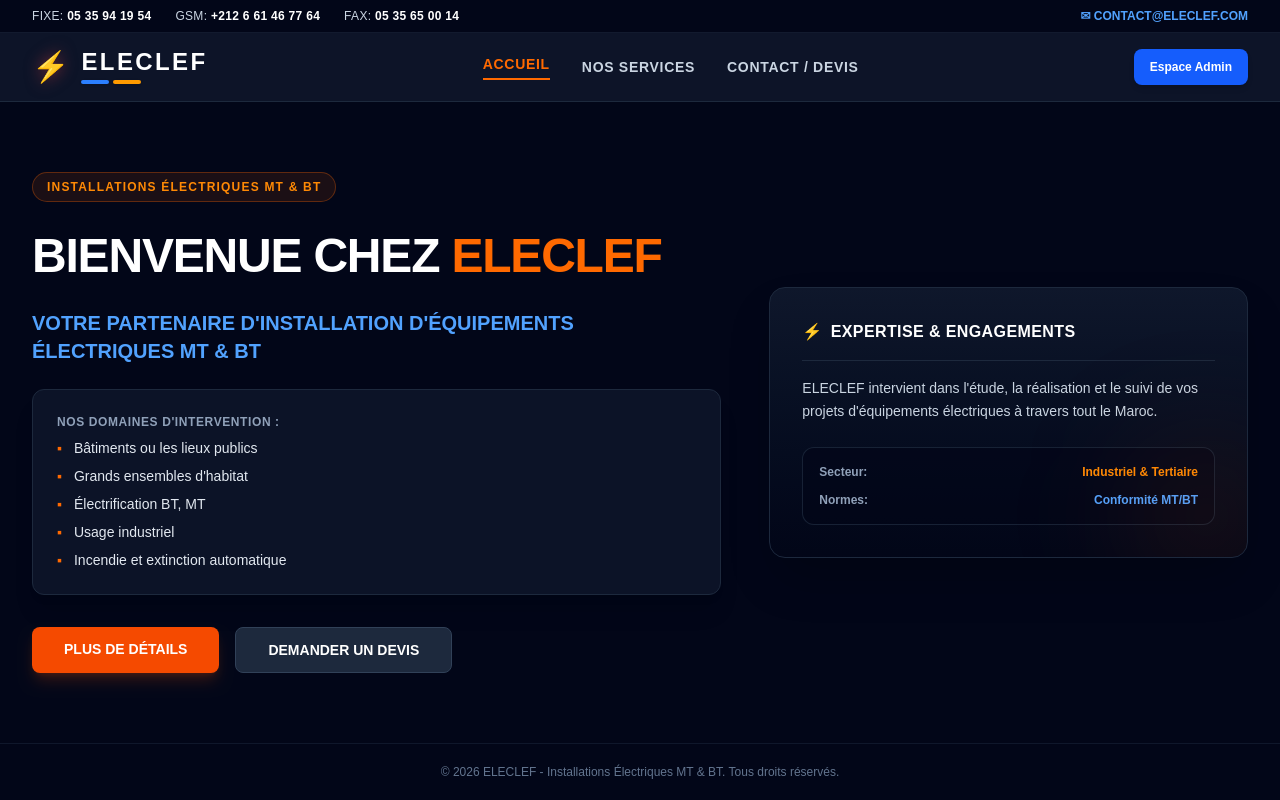
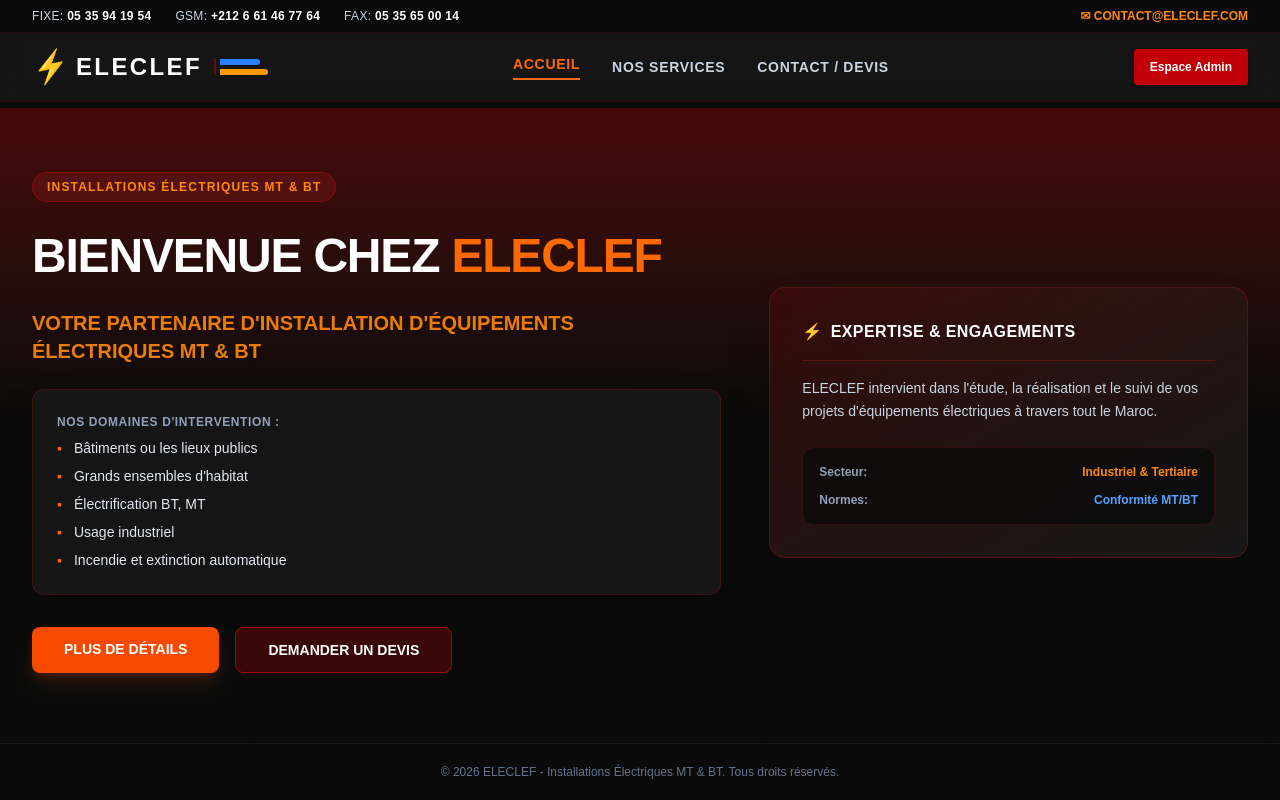
Before and after one commit to anissazouhair-hue/eleclef_app, a Next.js app: page / in a window 1280 px wide. Built offline with nearby package versions, Linux system fonts and the light colour scheme.

Commit message:
Force deploy dark theme

```diff
--- a/app/page.tsx
+++ b/app/page.tsx
@@ -3,13 +3,13 @@
 
 export default function Home() {
   return (
-    <div className="min-h-screen bg-slate-950 text-slate-100 font-sans flex flex-col justify-between">
+    <div className="min-h-screen bg-neutral-950 text-slate-100 font-sans flex flex-col justify-between">
 
-      {/* Top Header & Navigation */}
-      <header className="w-full border-b border-slate-800 bg-slate-900/90 backdrop-blur-md sticky top-0 z-50">
+      {/* Header Section */}
+      <header className="w-full border-b border-red-950/80 bg-neutral-900/90 backdrop-blur-md sticky top-0 z-50">
 
-        {/* Top Info Strip */}
-        <div className="bg-slate-950 text-slate-300 text-xs py-2 px-8 border-b border-slate-800/60">
+        {/* Top Info Bar */}
+        <div className="bg-neutral-950 text-slate-300 text-xs py-2 px-8 border-b border-red-950/50">
           <div className="max-w-7xl mx-auto flex flex-wrap justify-between items-center gap-4">
             <div className="flex items-center gap-6 font-medium tracking-wide">
               <span>FIXE: <strong className="text-white">05 35 94 19 54</strong></span>
@@ -18,36 +18,39 @@
             </div>
             <a
               href="mailto:CONTACT@ELECLEF.COM"
-              className="text-blue-400 hover:text-blue-300 font-semibold transition"
+              className="text-orange-400 hover:text-orange-300 font-semibold transition"
             >
               ✉ CONTACT@ELECLEF.COM
             </a>
           </div>
         </div>
 
-        {/* Main Navigation & Modern Refined Logo */}
+        {/* Main Nav with Exact Authentic Logo Structure */}
         <div className="max-w-7xl mx-auto px-8 py-4 flex justify-between items-center">
 
-          {/* Logo with Car-Brand Style Facelift (Exact original elements, modern finish) */}
-          <a href="/" className="flex items-center gap-3 group">
-            {/* Red Flame/Spark Bolt */}
-            <div className="text-3xl text-red-500 drop-shadow-[0_0_8px_rgba(239,68,68,0.5)] transform group-hover:scale-105 transition duration-200">
+          {/* Logo Identique au Site Officiel */}
+          <a href="/" className="flex items-center gap-2 group">
+            {/* Red Flame Icon matching original style */}
+            <div className="relative flex items-center justify-center">
+              <span className="text-3xl text-red-600 font-black tracking-tighter transform -rotate-12 group-hover:scale-110 transition duration-200">
                 ⚡
+              </span>
             </div>
 
-            <div className="flex flex-col">
+            <div className="flex items-center gap-3">
               <span className="text-2xl font-black tracking-widest text-white leading-none">
                 ELECLEF
               </span>
-              {/* Electric Cables Aesthetic (Streamlined & Clean) */}
-              <div className="flex items-center gap-1 mt-1.5">
-                <div className="h-1 w-7 bg-blue-500 rounded-full shadow-sm"></div>
-                <div className="h-1 w-7 bg-amber-500 rounded-full shadow-sm"></div>
+
+              {/* Real Wires Concept (Blue & Orange Cables) */}
+              <div className="flex flex-col gap-1 pl-1 border-l-2 border-red-600/40">
+                <div className="h-1.5 w-10 bg-blue-500 rounded-r-full shadow-sm"></div>
+                <div className="h-1.5 w-12 bg-amber-500 rounded-r-full shadow-sm"></div>
               </div>
             </div>
           </a>
 
-          {/* Navigation Links (3 Essential Links) */}
+          {/* Navigation Links */}
           <nav className="hidden md:flex items-center gap-8 text-sm font-semibold uppercase tracking-wider">
             <a href="/" className="text-orange-500 border-b-2 border-orange-500 pb-1">Accueil</a>
             <a href="/services" className="text-slate-300 hover:text-orange-400 transition">Nos Services</a>
@@ -56,19 +59,20 @@
 
           <a
             href="/admin"
-            className="text-xs font-bold text-white bg-blue-600 hover:bg-blue-500 px-4 py-2.5 rounded-lg transition shadow-md"
+            className="text-xs font-bold text-white bg-red-700 hover:bg-red-600 px-4 py-2.5 rounded transition shadow-md"
           >
             Espace Admin
           </a>
         </div>
       </header>
 
-      {/* Hero Section (Dark Modern Industrial UI) */}
-      <main className="max-w-7xl mx-auto px-8 py-16 w-full my-auto grid md:grid-cols-12 gap-12 items-center">
+      {/* Hero Section avec Background Rouge Dark / Maroon (Dark Crimson) */}
+      <main className="w-full bg-gradient-to-b from-red-950 via-neutral-950 to-neutral-950 py-16">
+        <div className="max-w-7xl mx-auto px-8 grid md:grid-cols-12 gap-12 items-center">
 
           {/* Main Content */}
           <div className="md:col-span-7 space-y-6">
-          <div className="inline-block bg-orange-500/10 border border-orange-500/30 text-orange-400 text-xs font-bold px-3.5 py-1.5 rounded-full uppercase tracking-widest">
+            <div className="inline-block bg-red-900/40 border border-red-700/50 text-orange-400 text-xs font-bold px-3.5 py-1.5 rounded-full uppercase tracking-widest">
               Installations Électriques MT & BT
             </div>
 
@@ -76,11 +80,11 @@
               BIENVENUE CHEZ <span className="text-orange-500">ELECLEF</span>
             </h1>
 
-          <p className="text-xl font-bold text-blue-400 leading-snug">
+            <p className="text-xl font-bold text-orange-400/90 leading-snug">
               VOTRE PARTENAIRE D'INSTALLATION D'ÉQUIPEMENTS ÉLECTRIQUES MT & BT
             </p>
 
-          <div className="bg-slate-900/80 border border-slate-800 p-6 rounded-xl space-y-3 shadow-xl">
+            <div className="bg-neutral-900/90 border border-red-900/40 p-6 rounded-xl space-y-3 shadow-2xl">
               <p className="text-xs font-bold text-slate-400 uppercase tracking-wider mb-2">Nos Domaines d'intervention :</p>
               <ul className="space-y-2 text-slate-200 text-sm font-medium">
                 <li className="flex items-center gap-3"><span className="text-orange-500 font-bold">▪</span> Bâtiments ou les lieux publics</li>
@@ -100,26 +104,24 @@
               </a>
               <a
                 href="/contact"
-              className="px-8 py-3 bg-slate-800 hover:bg-slate-700 border border-slate-700 text-white font-bold rounded-lg text-sm uppercase transition"
+                className="px-8 py-3 bg-red-950/80 hover:bg-red-900 border border-red-800 text-white font-bold rounded-lg text-sm uppercase transition"
               >
                 DEMANDER UN DEVIS
               </a>
             </div>
           </div>
 
-        {/* Side Card */}
-        <div className="md:col-span-5 bg-gradient-to-b from-slate-900 to-slate-950 border border-slate-800 rounded-2xl p-8 shadow-2xl relative overflow-hidden">
-          <div className="absolute -right-10 -bottom-10 w-40 h-40 bg-orange-500/10 rounded-full blur-3xl pointer-events-none"></div>
-
-          <h3 className="text-white font-black border-b border-slate-800 pb-4 mb-4 uppercase text-base tracking-wide flex items-center gap-2">
-            <span className="text-blue-500">⚡</span> Expertise & Engagements
+          {/* Right Side Card */}
+          <div className="md:col-span-5 bg-gradient-to-br from-red-950/60 to-neutral-900 border border-red-900/50 rounded-2xl p-8 shadow-2xl relative overflow-hidden">
+            <h3 className="text-white font-black border-b border-red-900/60 pb-4 mb-4 uppercase text-base tracking-wide flex items-center gap-2">
+              <span className="text-orange-500">⚡</span> Expertise & Engagements
             </h3>
 
             <p className="text-slate-300 text-sm leading-relaxed mb-6">
               ELECLEF intervient dans l'étude, la réalisation et le suivi de vos projets d'équipements électriques à travers tout le Maroc.
             </p>
 
-          <div className="space-y-3 bg-slate-950/60 p-4 rounded-xl border border-slate-800/80 text-xs">
+            <div className="space-y-3 bg-neutral-950/80 p-4 rounded-xl border border-red-900/30 text-xs">
               <div className="flex justify-between items-center">
                 <span className="text-slate-400 font-semibold">Secteur:</span>
                 <span className="text-orange-400 font-bold">Industriel & Tertiaire</span>
@@ -131,10 +133,11 @@
             </div>
           </div>
 
+        </div>
       </main>
 
       {/* Footer */}
-      <footer className="bg-slate-950 text-slate-500 text-center py-5 text-xs border-t border-slate-900">
+      <footer className="bg-neutral-950 text-slate-500 text-center py-5 text-xs border-t border-neutral-900">
         <p>&copy; 2026 ELECLEF - Installations Électriques MT & BT. Tous droits réservés.</p>
       </footer>
 
```
Lines whose indentation alone changed are shown as unchanged.
